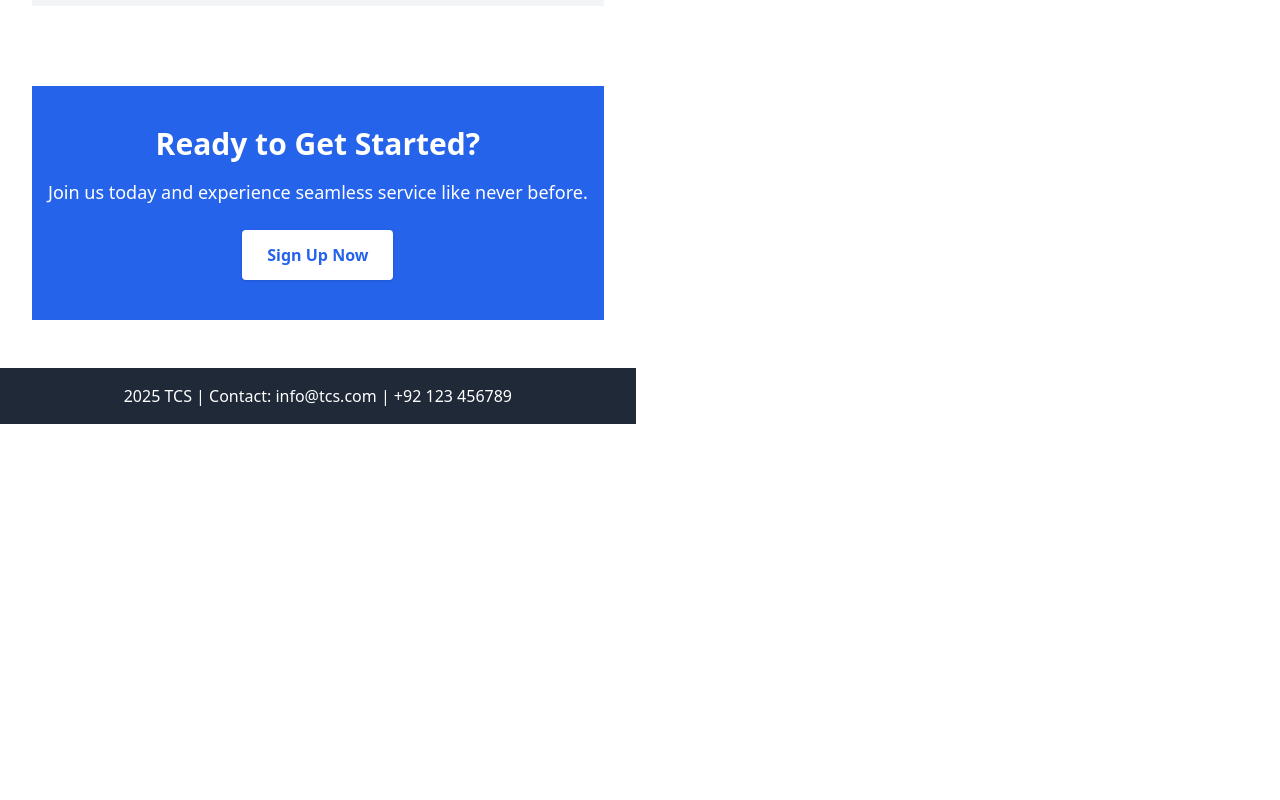
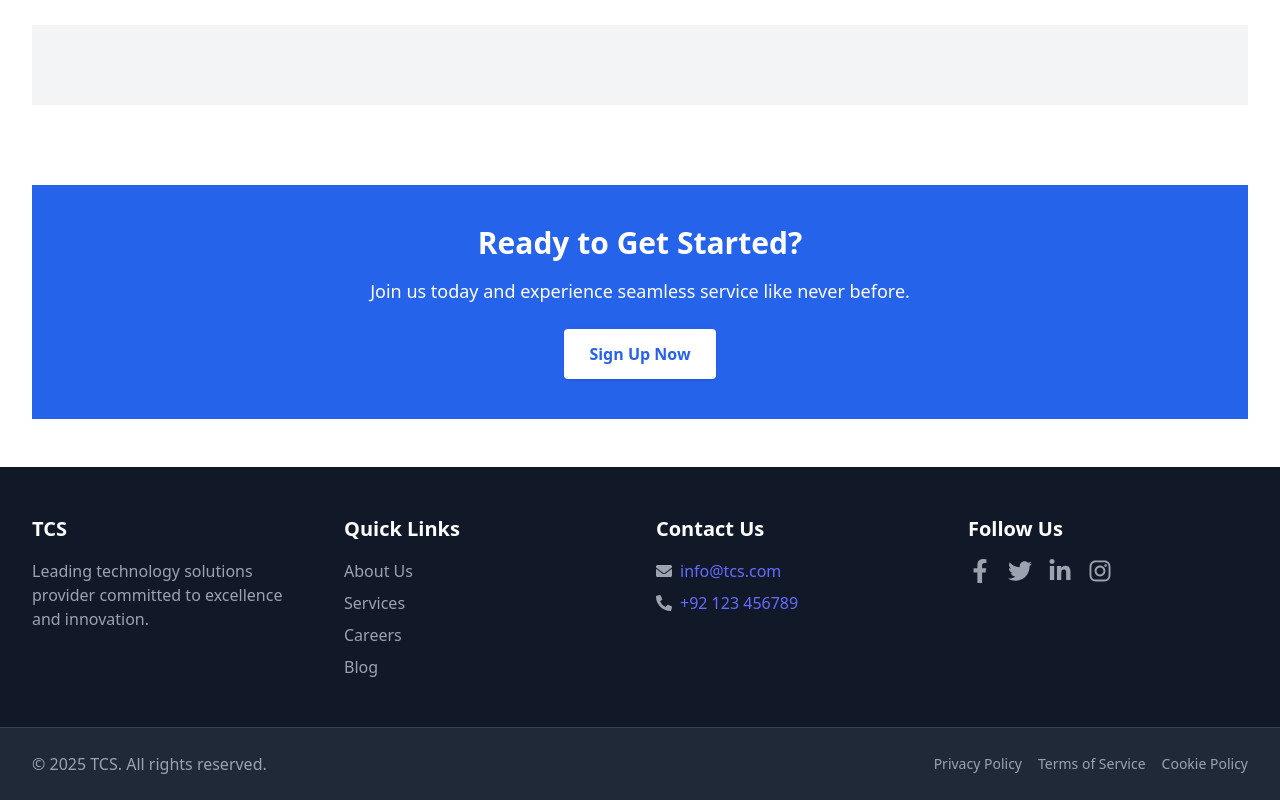
Before and after one commit to nabeelkhok/Semester-Project, a React (Vite) app in the folder tcs-app/: page / in a window 1280 px wide. Shown: the part 964-1764 px from the top of the page. Before the commit the page ends 1388 px from the top, so only its background shows below. Built offline with nearby package versions, Linux system fonts and the light colour scheme.

Commit message:
Update Footer.jsx

```diff
--- a/tcs-app/src/components/layouts/Footer.jsx
+++ b/tcs-app/src/components/layouts/Footer.jsx
@@ -1,11 +1,114 @@
 import React from 'react';
+import {
+  FaFacebookF as FaFacebook,
+  FaTwitter,
+  FaLinkedinIn as FaLinkedin,
+  FaInstagram,
+  FaEnvelope,
+  FaPhoneAlt as FaPhone,
+  FaArrowUp
+} from 'react-icons/fa';
 
 function Footer() {
-    return (
-        <footer className="bg-gray-800 text-white text-center p-4">
-            <p> 2025 TCS | Contact: info@tcs.com | +92 123 456789</p>
-        </footer>
-    );
+  const currentYear = new Date().getFullYear();
+
+  return (
+    <footer className="bg-gray-900 text-white w-full">
+      {/* Main content container */}
+      <div className="w-full px-4 sm:px-6 lg:px-8 py-12 mx-auto">
+        <div className="max-w-7xl mx-auto">
+          {/* Grid layout */}
+          <div className="grid grid-cols-1 md:grid-cols-2 lg:grid-cols-4 gap-8">
+
+            {/* Company Info */}
+            <div className="lg:col-span-1">
+              <h3 className="text-xl font-bold mb-4">TCS</h3>
+              <p className="text-gray-400">
+                Leading technology solutions provider committed to excellence and innovation.
+              </p>
+            </div>
+
+            {/* Quick Links */}
+            <div>
+              <h3 className="text-xl font-bold mb-4">Quick Links</h3>
+              <ul className="space-y-2">
+                {['About Us', 'Services', 'Careers', 'Blog'].map((item) => (
+                  <li key={item}>
+                    <a href="#" className="text-gray-400 hover:text-white transition-colors">
+                      {item}
+                    </a>
+                  </li>
+                ))}
+              </ul>
+            </div>
+
+            {/* Contact Info */}
+            <div>
+              <h3 className="text-xl font-bold mb-4">Contact Us</h3>
+              <div className="space-y-2 text-gray-400">
+                <div className="flex items-center">
+                  <FaEnvelope className="mr-2" />
+                  <a href="mailto:info@tcs.com" className="hover:text-white transition">
+                    info@tcs.com
+                  </a>
+                </div>
+                <div className="flex items-center">
+                  <FaPhone className="mr-2" />
+                  <a href="tel:+92123456789" className="hover:text-white transition">
+                    +92 123 456789
+                  </a>
+                </div>
+              </div>
+            </div>
+
+            {/* Social Media */}
+            <div>
+              <h3 className="text-xl font-bold mb-4">Follow Us</h3>
+              <div className="flex space-x-4">
+                {[
+                  { icon: <FaFacebook />, label: 'Facebook' },
+                  { icon: <FaTwitter />, label: 'Twitter' },
+                  { icon: <FaLinkedin />, label: 'LinkedIn' },
+                  { icon: <FaInstagram />, label: 'Instagram' }
+                ].map((social) => (
+                  <a
+                    key={social.label}
+                    href="#"
+                    aria-label={social.label}
+                    className="text-gray-400 hover:text-white transition text-2xl"
+                  >
+                    {social.icon}
+                  </a>
+                ))}
+              </div>
+            </div>
+          </div>
+        </div>
+      </div>
+
+      {/* Bottom Bar */}
+      <div className="w-full bg-gray-800 border-t border-gray-700">
+        <div className="max-w-7xl mx-auto px-4 sm:px-6 lg:px-8 py-6">
+          <div className="flex flex-col md:flex-row justify-between items-center">
+            <p className="text-gray-400 mb-4 md:mb-0">
+              &copy; {currentYear} TCS. All rights reserved.
+            </p>
+            <div className="flex flex-wrap justify-center gap-x-4 gap-y-2 text-sm">
+              {['Privacy Policy', 'Terms of Service', 'Cookie Policy'].map((policy) => (
+                <a
+                  key={policy}
+                  href="#"
+                  className="text-gray-400 hover:text-white transition"
+                >
+                  {policy}
+                </a>
+              ))}
+            </div>
+          </div>
+        </div>
+      </div>
+    </footer>
+  );
 }
 
 export default Footer;
```
